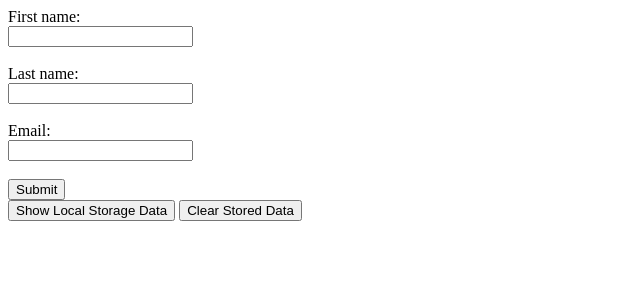
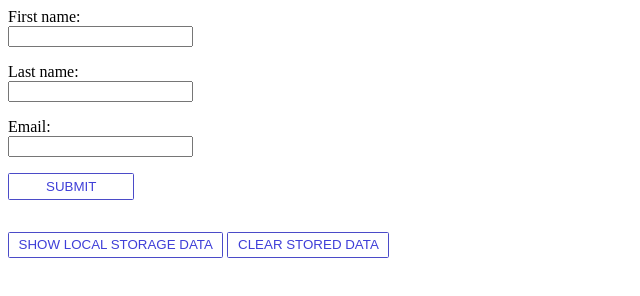
Before and after one commit to gentrithotii/Html-and-CSS, a plain HTML site: page Form/form.html in a window 1280 px wide. Shown: the whole page, without its empty margins (0-640 px from the left). Drawn offline with Linux system fonts and the light colour scheme.

Commit message:
Added some styling and more js improvments

```diff
--- a/Form/form.html
+++ b/Form/form.html
@@ -5,28 +5,35 @@
     <meta name="viewport" content="width=device-width, initial-scale=1.0">
     <title>From</title>
 
+    <link rel="stylesheet" href="from.css">
     <script src="/Form/form.js" defer></script>
 
 </head>
 <body>
-    <form class="form-Wrapper" onsubmit="storeData(event)">
+    <form class="form-Wrapper" id="my-Form"  onsubmit="storeData(event)">
 
-        <label for="fName">First name:</label><br>
-        <input type="text" id="fName" value="" ><br><br>
+        <div class="form-fName">
+            <label style="align-items: center;" for="fName">First name:</label>
+            <input type="text" id="fName" value="">
+        </div>
 
-        <label for="fLastName">Last name:</label><br>
-        <input type="text" id="fLastName" value="" ><br><br>
+         <div class="form-fLastName">
+             <label for="fLastName">Last name:</label>
+             <input type="text" id="fLastName" value="" >
+        </div>
 
-        <label for="fEmail">Email:</label><br>
-        <input type="text" id="fEmail" value="" ><br><br>
+         <div class="form-fEmail">
+             <label for="fEmail">Email:</label>
+             <input type="text" id="fEmail" value="" >
+        </div>
 
-        <input type="submit" value="Submit">
+        <input class="button-blue" type="submit" value="Submit">
 
     </form>
 
-    <button onclick="getLocalStorageData()">Show Local Storage Data</button>
+    <button class="button-blue" onclick="getLocalStorageData()">Show Local Storage Data</button>
 
-    <button onclick="clearData()">Clear Stored Data</button>
+    <button class="button-blue" onclick="clearData()">Clear Stored Data</button>
 
 
 </body>
--- a/Form/form.js
+++ b/Form/form.js
@@ -15,9 +15,10 @@ async function storeData(event) {
 
   let userList = JSON.parse(localStorage.getItem("userList")) || [];
 
+  if (object.userEmail.trim() === "") return alert("Fill text");
+
   if (checkIfUserExist(object.userEmail, userList)) {
-    alert("User already exists");
-    return;
+    return alert("User already exists");
   }
 
   await userList.push(object);
@@ -25,6 +26,7 @@ async function storeData(event) {
   localStorage.setItem("userList", JSON.stringify(userList));
 
   alert("Data has been saved");
+  document.getElementById("my-Form").reset();
 }
 
 function checkIfUserExist(userEmail, userList) {
--- a/Form/from.css
+++ b/Form/from.css
@@ -1,4 +1,35 @@
 .form-Wrapper{
 display: flex;
-align-items:center;
+width: 10%;
+height: 20%;
+flex-direction: column;
 }
+
+.form-fName, .form-fLastName, .form-fEmail{
+padding-bottom: 1rem;
+}
+
+.button-blue{
+        border-style: solid;
+        border-width: 0.05rem;
+        border-color: rgb(75, 75, 200);
+        background-color: white;
+        color: rgb(63, 63, 216);
+        border-radius: 0.1rem;
+        padding-top: 0.3rem;
+        padding-bottom: 0.3rem;
+        padding-right: 0.6rem;
+        padding-left: 0.6rem;
+        text-transform: uppercase;
+        cursor: pointer;
+        transition: background-color 0.15s, color 0.15s, opacity 0.15;
+        margin-bottom: 2rem;
+    }
+    .button-blue:hover{
+        background-color: rgb(75, 75, 200);
+        color: white;
+    }
+
+    .button-blue:active{
+        opacity: 0.8;
+    }
```
